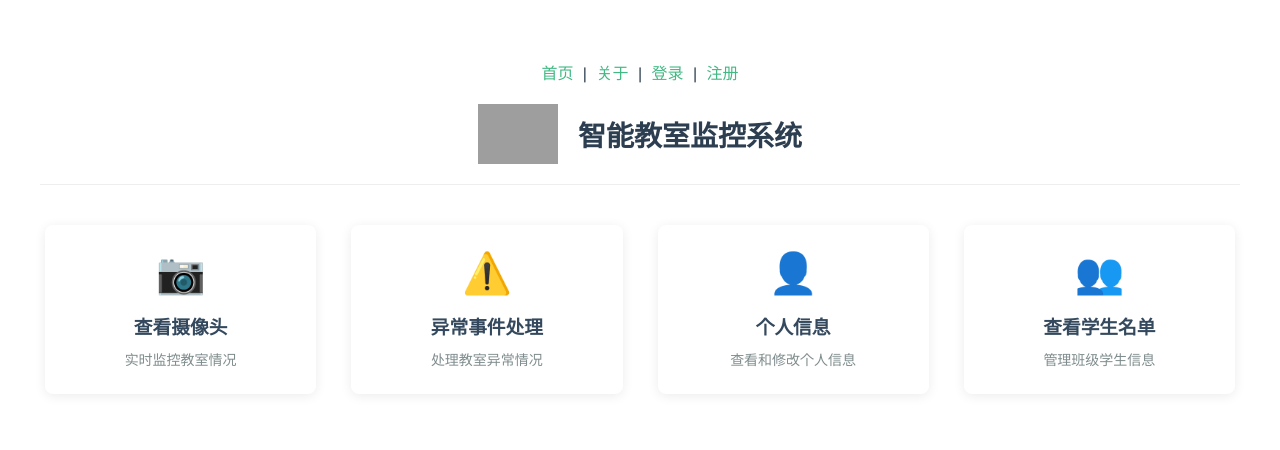
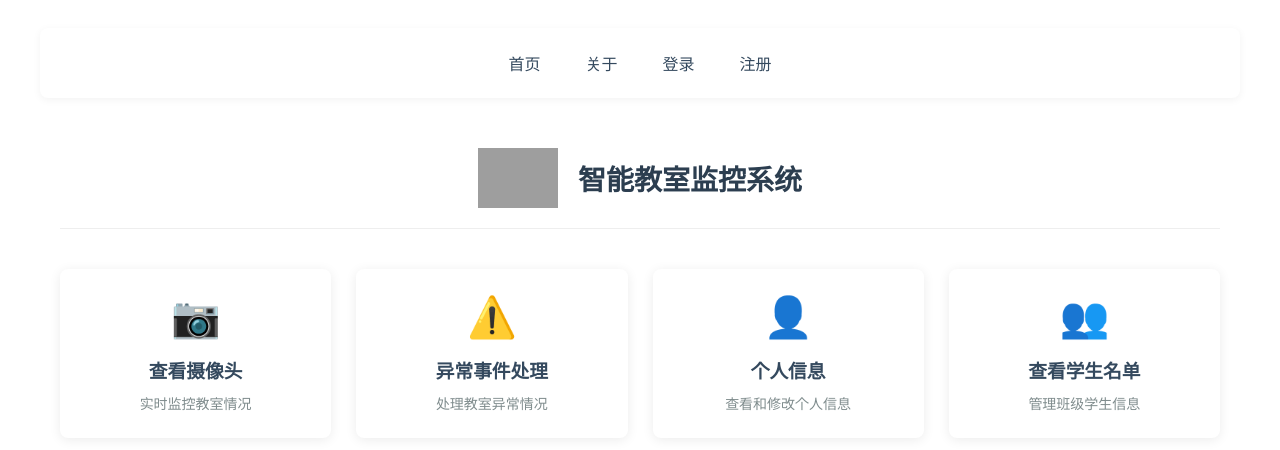
Before and after one commit to huayueqiongying/Real-time-Classroom-Order-Automatic-Detection-System, a Vue app in the folder vue-front/: page /#/dashboard in a window 1280 px wide. Shown: the top 450 px of the page. Built offline with nearby package versions, Linux system fonts and the light colour scheme; grey boxes are pictures that could not be loaded.

Commit message:
Add files via upload

```diff
--- a/vue-front/src/App.vue
+++ b/vue-front/src/App.vue
@@ -1,11 +1,10 @@
 <template>
   <div id="app">
     <!-- 导航栏只在不登录/注册页面显示 -->
-    <div v-if="showNavigation">
-      <router-link to="/">首页</router-link> |
-      <router-link to="/about">关于</router-link> |
+    <div v-if="showNavigation" class="nav-container">
+      <router-link to="/">首页</router-link>
+      <router-link to="/about">关于</router-link>
       <router-link to="/login" v-if="!isAuthenticated">登录</router-link>
-      <template v-if="!isAuthenticated"> | </template>
       <router-link to="/register" v-if="!isAuthenticated">注册</router-link>
       <a href="#" @click.prevent="logout" v-if="isAuthenticated">退出</a>
     </div>
@@ -13,15 +12,7 @@
     <!-- 主内容区域 -->
     <router-view/>
 
-    <!-- 原测试内容可以保留或移除 -->
-    <template v-if="$route.path === '/'">
-      <h1>{{ title }}</h1>
-      <img src="./assets/logo.png">
-      <button @click="changeTitle">修改标题</button>
-      <p>计数器: {{ count }}</p>
-      <button @click="increment">+1</button>
-      <HelloWorld msg="这是子组件"/>
-    </template>
+    <!-- 移除原测试内容 -->
   </div>
 </template>
 
@@ -65,43 +56,66 @@ export default {
 <style>
 #app {
   font-family: 'Avenir', Helvetica, Arial, sans-serif;
-  text-align: center;
   color: #2c3e50;
-  margin-top: 60px;
+  max-width: 1200px;
+  margin: 0 auto;
+  padding: 20px;
 }
 
+/* 新增导航栏样式 */
+.nav-container {
+  padding: 15px;
+  background: white;
+  box-shadow: 0 2px 8px rgba(0, 0, 0, 0.05);
+  margin-bottom: 30px;
+  border-radius: 8px;
+  display: flex;
+  justify-content: center;
+  gap: 15px;
+}
+
+/* 更新导航链接样式 */
+a {
+  color: #34495e;
+  text-decoration: none;
+  font-weight: 500;
+  padding: 8px 15px;
+  border-radius: 4px;
+  transition: all 0.2s;
+}
+
+a:hover {
+  background-color: #f5f5f5;
+  color: #42b983;
+}
+
+/* 更新按钮样式 */
 button {
-  padding: 8px 16px;
+  padding: 10px 20px;
   margin: 0 5px;
   background-color: #42b983;
   color: white;
   border: none;
   border-radius: 4px;
   cursor: pointer;
+  font-size: 14px;
+  transition: background-color 0.3s;
 }
 
 button:hover {
   background-color: #369f6e;
 }
 
-/* 导航链接样式 */
-a {
-  color: #42b983;
-  text-decoration: none;
-  margin: 0 5px;
-}
-
-a:hover {
-  text-decoration: underline;
-}
-
 /* 登录/注册页面容器样式 */
 .auth-container {
   max-width: 400px;
   margin: 30px auto;
-  padding: 20px;
-  border: 1px solid #ddd;
-  border-radius: 5px;
-  box-shadow: 0 2px 4px rgba(0,0,0,0.1);
+  padding: 25px;
+  border: 1px solid #eaeaea;
+  border-radius: 8px;
+  box-shadow: 0 4px 12px rgba(0,0,0,0.08);
+  background: white;
 }
+
+/* 移除原有的竖线分隔符，改用gap间距 */
 </style>
```
Also changed, not shown: vue-front/src/main.js (line endings or trailing spaces).
